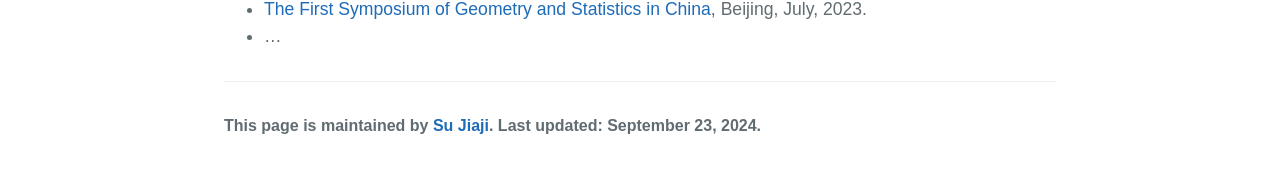
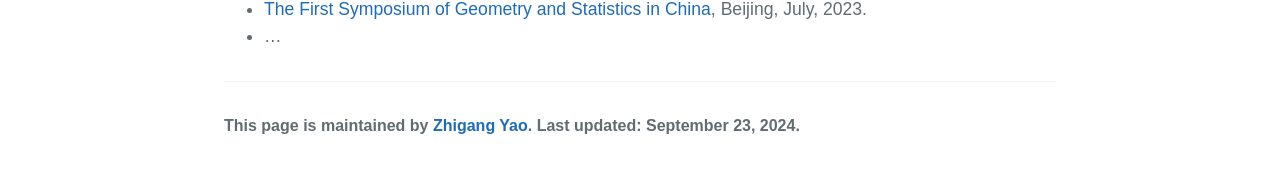
Before and after one commit to zhigang-yao/events, a Jekyll site: the page built from index.md, in a window 1280 px wide. Shown: the part 522-695 px from the top of the page. Built offline with Jekyll 4.4.1, drawn with Linux system fonts in a browser that asks for light colours.

Commit message:
change owner name

```diff
--- a/_config.yml
+++ b/_config.yml
@@ -4,7 +4,7 @@ show_downloads: false
 google_analytics:
 theme: jekyll-theme-cayman
 site.github.is_project_page: false
-owner_name: Su Jiaji
+owner_name: Zhigang Yao
 owner_url: ../
 last_updated: true
 
```
